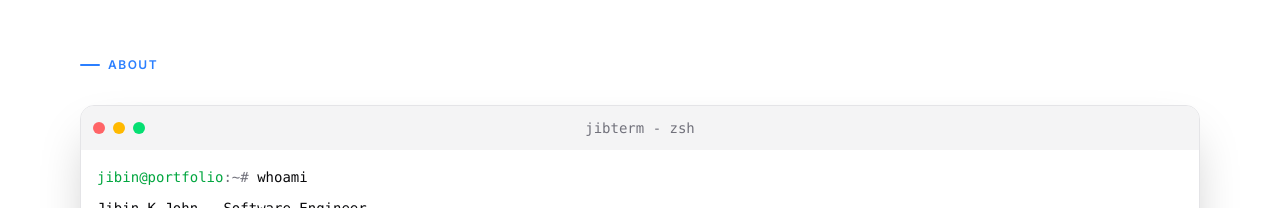
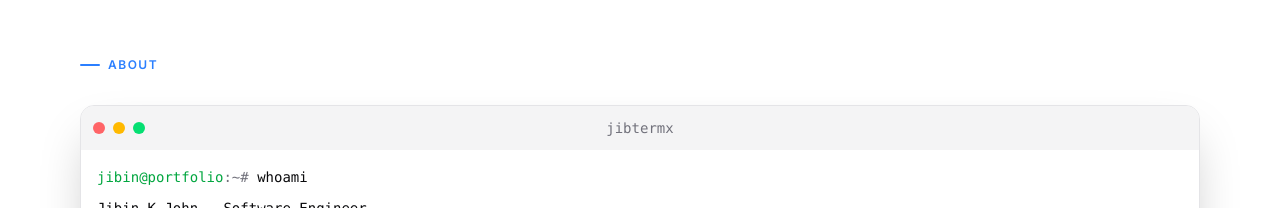
Before and after one commit to jibinkj-07/portfolio, a Next.js app: page / in a window 1280 px wide. Shown: the part 759-967 px from the top of the page. Built offline with nearby package versions, Linux system fonts and the light colour scheme.

Commit message:
Completed with about section

```diff
--- a/app/components/about/about.tsx
+++ b/app/components/about/about.tsx
@@ -41,7 +41,7 @@ export default function About() {
         <section
             id="about"
             ref={ref}
-            className="min-h-screen p-4 flex flex-col gap-8"
+            className="min-h-screen p-4 flex flex-col gap-8 pb-50"
         >
             <SectionTitle title="About"/>
             <motion.div
@@ -54,7 +54,7 @@ export default function About() {
                 style={{scale, opacity}}
             >
                 {/* HEADER */}
-                <div className="bg-muted p-3 grid grid-cols-3 items-center">
+                <div className="bg-muted p-3 grid grid-cols-[.1fr_1fr_.1fr] items-center">
                     <div className="flex gap-2 justify-start">
                         <div className="size-3 rounded-full bg-red-400"/>
                         <div className="size-3 rounded-full bg-amber-400"/>
@@ -62,7 +62,7 @@ export default function About() {
                     </div>
                     <div className="flex justify-center">
             <span className="font-mono text-sm text-muted-foreground">
-              jibterm - zsh
+              jibtermx
             </span>
                     </div>
                 </div>
```
